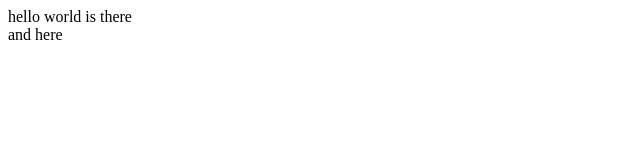
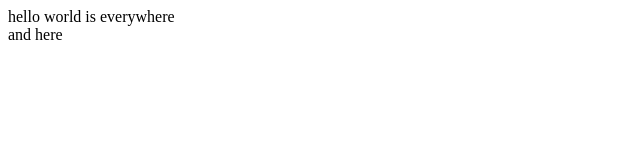
Before and after one commit to Thanvitha12/first-sample-repo, a plain HTML site: page index.html in a window 1280 px wide. Shown: the full height of the page, 0-640 px from the left. Drawn offline with Linux system fonts and the light colour scheme.

Commit message:
Apply suggestions from code review

```diff
--- a/index.html
+++ b/index.html
@@ -3,7 +3,7 @@
         hello
     </head>
     <body>
-        world is there
+        world is everywhere
         <br>
         and here
     </body>
```
